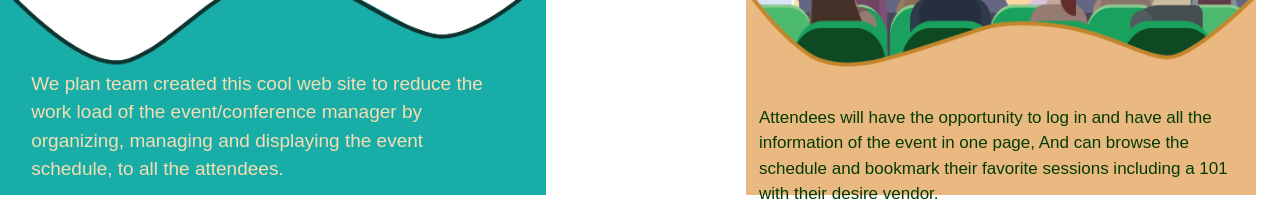
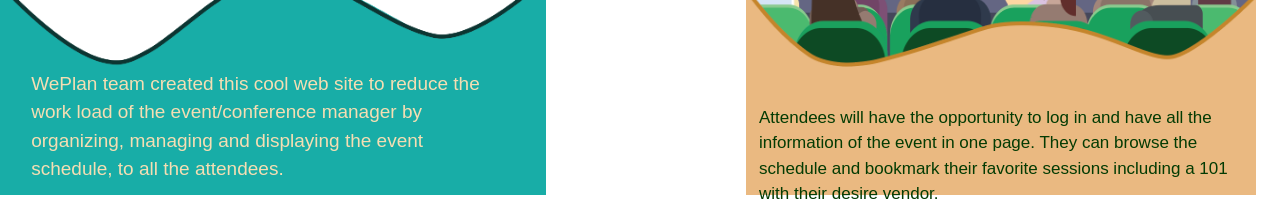
Before and after one commit to sespert/WePlan, a React (Create React App) app in the folder client/: page / in a window 1280 px wide. Shown: the part 1068-1272 px from the top of the page. Built offline with nearby package versions, Linux system fonts and the light colour scheme; no server answers; a web font is replaced by a local one.

Commit message:
button in schedule added

```diff
--- a/client/src/components/EventBodyInfo/index.js
+++ b/client/src/components/EventBodyInfo/index.js
@@ -17,7 +17,7 @@
   <div className="cards-list grid cols-lg-3 cols-md-2 cols-sm-2">
     <div className="card-item flex"/>
     <div className="card__content">
-       <p className="card-desc" id="paragraph1">We plan team created this cool web site to reduce the work load of the event/conference manager by organizing, managing and displaying the event schedule,  to all the attendees. </p>
+       <p className="card-desc" id="paragraph1">WePlan team created this cool web site to reduce the work load of the event/conference manager by organizing, managing and displaying the event schedule,  to all the attendees. </p>
     </div>
   </div>
 
@@ -27,8 +27,7 @@
 
       <div className="cards-list grid cols-lg-3 cols-md-2 cols-sm-2">
     <div className="card-item flex"/>
-      <p className="card-desc" id="paragraph2">Attendees will have the opportunity to log in and have all the information of the event in one page, And
-      can browse the schedule and bookmark their favorite sessions including a 101 with their desire vendor.</p>
+      <p className="card-desc" id="paragraph2">Attendees will have the opportunity to log in and have all the information of the event in one page. They can browse the schedule and bookmark their favorite sessions including a 101 with their desire vendor.</p>
     </div>
     </div>
     </div>
--- a/client/src/pages/Event.js
+++ b/client/src/pages/Event.js
@@ -190,15 +190,9 @@
 
 					<EventBodyInfo />
 
-
-
-
-
-
 				</Container>
 			);
 		}
-
 
 		// redirect to /events
 		return <Redirect to={{pathname: "/events", state: { token : this.state.token}}} />;
--- a/client/src/pages/SingleEvent.js
+++ b/client/src/pages/SingleEvent.js
@@ -12,7 +12,6 @@
 import axios from 'axios';
 import SweetAlert from 'react-bootstrap-sweetalert';
 import { object } from "prop-types";
-
 
 class SingleEvent extends Component {
 
--- a/client/src/pages/UserEvent.js
+++ b/client/src/pages/UserEvent.js
@@ -7,8 +7,9 @@
 import moment from 'moment';
 import { getFromStorage, deleteFromStorage } from '../utils/storage';
 import axios from 'axios';
+import { FormBtn } from "../components/Form";
 import SweetAlert from 'react-bootstrap-sweetalert';
-
+import { object } from "prop-types";
 
 
 class UserEvent extends Component {
@@ -78,6 +79,10 @@
         //     // API.getEventsbyId()
         // )
         .catch(err => console.log(err));
+    }
+    handleSubmit = e => {
+        e.preventDefault();
+        this.setState({referrer: '/events'});
     }
     handleDelBtn = e => {
         e.preventDefault();
@@ -199,6 +204,7 @@
                     })}
                </ConferenceList>
                {this.state.alert}
+               <FormBtn onClick={this.handleSubmit}>Go to List of Events</FormBtn>
             </Container>
         )
     }
```
